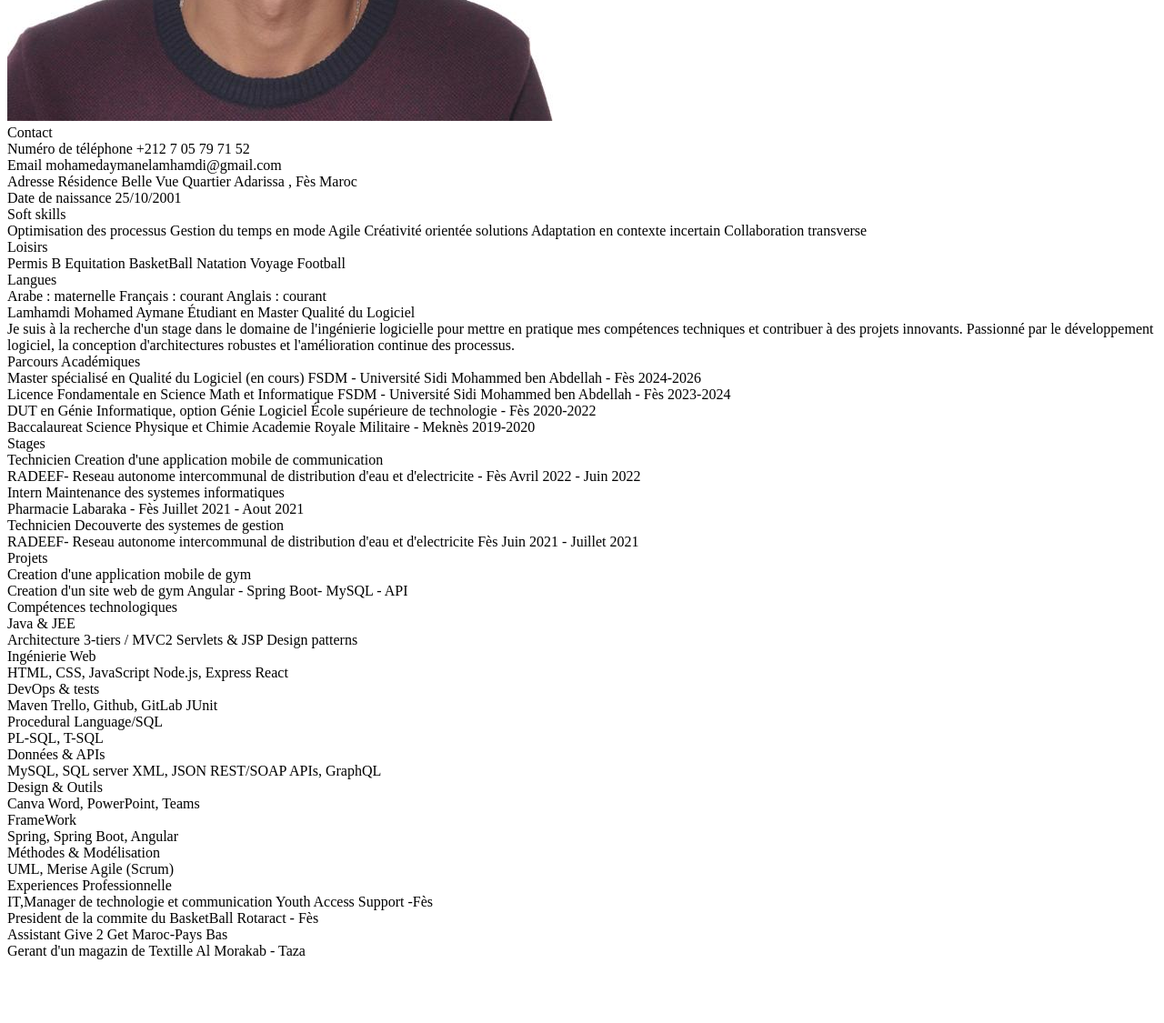
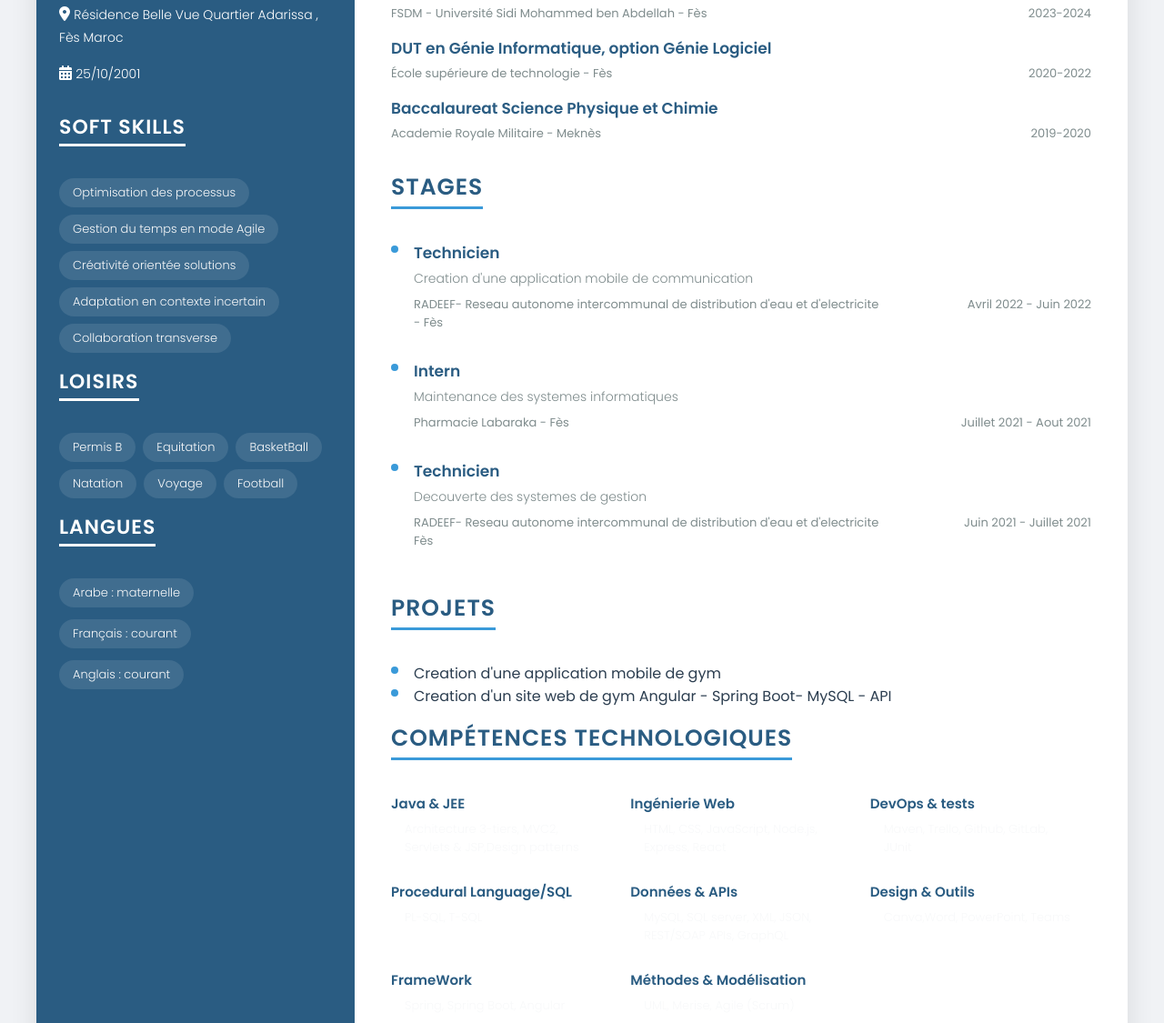
Before and after one commit to mohamed0aymane/Creation-MonCV, a plain HTML site: page index.html in a window 1280 px wide. Shown: the part 475-1600 px from the top of the page at 91% size. Before the commit the page ends 1538 px from the top, so only its background shows below. Drawn offline with Linux system fonts and the light colour scheme.

Commit message:
feature: ajouter style1.css

```diff
--- a/css/style1.css
+++ b/css/style1.css
@@ -1,5 +1,122 @@
-*{
-    margin: 0;
-    padding: 0;
-    box-sizing: border-box;
+body {
+  margin: 0;
+  padding: 0;
+  font-family: 'Arial', sans-serif;
+  background-color: #f4f4f9;
+  color: #333;
 }
+
+.container-main {
+  display: flex;
+  flex-direction: row;
+  justify-content: center;
+  max-width: 1200px;
+  margin: 40px auto;
+  background-color: #fff;
+  box-shadow: 0 0 20px rgba(0,0,0,0.1);
+  border-radius: 12px;
+  overflow: hidden;
+}
+
+.container-profile {
+  flex: 1;
+  background-color: #fafafa;
+  padding: 30px;
+  border-right: 2px solid #eee;
+}
+
+.container-parcours {
+  flex: 2;
+  padding: 40px;
+}
+
+.profile-image img.picture {
+  width: 160px;
+  height: 160px;
+  border-radius: 100%;
+  border: 6px solid #3f51b5;
+  display: block;
+  margin: 0 auto 20px;
+  object-fit: cover;
+  box-shadow: 0 4px 12px rgba(0,0,0,0.1);
+}
+
+#title {
+  display: block;
+  font-size: 20px;
+  font-weight: bold;
+  color: #3f51b5;
+  text-transform: uppercase;
+  margin-bottom: 15px;
+  border-bottom: 2px solid #3f51b5;
+  padding-bottom: 5px;
+}
+
+.profile-name {
+  font-size: 32px;
+  font-weight: bold;
+  color: #1a237e;
+  margin-bottom: 5px;
+}
+
+.profile-title {
+  font-size: 20px;
+  color: #555;
+  margin-bottom: 25px;
+}
+
+.description-content {
+  font-size: 16px;
+  line-height: 1.6;
+  color: #444;
+  margin-bottom: 30px;
+}
+
+section {
+  margin-bottom: 35px;
+}
+
+span[class$='-label'] {
+  display: block;
+  font-weight: bold;
+  color: #3f51b5;
+  margin-bottom: 8px;
+  font-size: 16px;
+}
+
+.skills-content, .loisirs-content, .langues-content, .competencesTechnologies-list {
+  display: flex;
+  flex-wrap: wrap;
+  gap: 10px;
+}
+
+.skill, .loisirs, .langue, .competencesTechnologies {
+  background-color: #e8eaf6;
+  color: #1a237e;
+  padding: 6px 14px;
+  border-radius: 20px;
+  font-size: 14px;
+}
+
+.academique-title, .item-title, .projet-titles {
+  font-weight: bold;
+  font-size: 16px;
+  color: #303f9f;
+}
+
+.item-attached, .item-company, .item-year, .academique-school, .academique-year {
+  font-size: 14px;
+  color: #666;
+}
+
+.competencesTechnologies-category-title {
+  font-size: 15px;
+  font-weight: bold;
+  color: #1a237e;
+  margin: 15px 0 5px;
+}
+
+.item-place {
+  font-size: 14px;
+  color: #555;
+}
--- a/css/style3.css
+++ b/css/style3.css
@@ -0,0 +1,305 @@
+
+:root {
+  --primary-color: #2A5C82;
+  --secondary-color: #3A9AD9;
+  --accent-color: #E74C3C;
+  --dark-text: #2C3E50;
+  --light-text: #7F8C8D;
+  --background-light: #F8F9FA;
+}
+
+body {
+  margin: 0;
+  padding: 0;
+  font-family: 'Poppins', system-ui, -apple-system, sans-serif;  background-color: #f0f2f5;
+  color: var(--dark-text);
+}
+
+.container-main {
+  display: flex;
+  max-width: 1200px;
+  margin: 40px auto;
+  background-color: #fff;
+  box-shadow: 0 5px 30px rgba(0,0,0,0.1);
+  border-radius: 15px;
+  overflow: hidden;
+}
+
+.container-profile {
+  flex: 0 0 300px;
+  background-color: var(--primary-color);
+  padding: 40px 25px;
+  color: white;
+}
+
+.container-parcours {
+  flex: 1;
+  padding: 50px 40px;
+}
+
+/* Profile Section */
+.profile-image img.picture {
+  width: 160px;
+  height: 160px;
+  border-radius: 50%;
+  border: 4px solid white;
+  object-fit: cover;
+  margin-bottom: 30px;
+  box-shadow: 0 5px 15px rgba(0,0,0,0.2);
+}
+/*description-profile*/
+/*ici je dois regler pour afficher le profile-title en bas a droite*/
+.profile-name {
+  font-size: 32px;
+  font-weight: 700;
+  color: black;
+  margin-bottom: 10px;
+  letter-spacing: -0.5px;
+
+}
+
+.description-profile .profile-title {
+  font-size: 18px;
+  color: black;
+  display: inline-block;
+  font-weight: 300;
+  position: relative; /* Ajouté pour le positionnement relatif */
+  padding-bottom: 15px; /* Espace sous la ligne */
+  margin-bottom: 10px; /* Marge après le bloc titre */
+  text-align: right;
+}
+
+.profile-title::after {
+  content: '';
+  position: absolute;
+  bottom: 10px; /* Décalage depuis le bas du texte */
+  left: 0;
+  width: 100%;
+  height: 3px;
+  background-color: var(--secondary-color);
+}
+
+/* Sections Titles */
+.section-title, .profile-titles {
+
+  font-size: 25px;
+  font-weight: 800;
+  color: var(--primary-color);
+  text-transform: uppercase;
+  letter-spacing: 1px;
+  position: relative;
+  display: inline-block; /* Permet à la ligne de s'adapter au texte */
+  padding-bottom: 15px; /* Espace sous la ligne */
+  margin-bottom: 25px; /* Espace après le bloc titre */
+  margin-top: 15px;
+}
+.profile-titles{
+    color: white;
+    font-size: 22px;
+}
+.profile-titles::after {
+  content: '';
+  position: absolute;
+  bottom: 10px;
+  left: 0;
+  width: 100%; /* S'adapte maintenant à la largeur du texte */
+  height: 3px;
+  background-color: white;
+}
+
+
+.section-title::after {
+  content: '';
+  position: absolute;
+  bottom: 10px;
+  left: 0;
+  width: 100%; /* S'adapte maintenant à la largeur du texte */
+  height: 3px;
+  background-color: var(--secondary-color);
+}
+
+/* Contact Section */
+.contact-content div {
+  margin-bottom: 15px;
+}
+
+
+
+.contact-content span:not(#sous-label) {
+  font-size: 14px;
+  color: white;
+  font-weight: 300;
+}
+
+/* Skills & Tags */
+.skills-content,
+.loisirs-content,
+.langues-content,
+.competencesTechnologies-list {
+  display: flex;
+  flex-wrap: wrap;
+  gap: 8px;
+}
+
+.skill,
+.loisirs,
+.langue,
+.competencesTechnologies {
+  background-color: rgba(255,255,255,0.1);
+  color: var(--background-light);
+  padding: 6px 15px;
+  border-radius: 20px;
+  font-size: 13px;
+  font-weight: 300;
+  transition: transform 0.2s;
+}
+.langues-content {
+  display: flex;
+  flex-direction: column; /* Empile les éléments verticalement */
+  gap: 8px; /* Espace entre les éléments */
+  align-items: flex-start; /* Alignement à gauche */
+}
+
+.langue {
+  display: block; /* Rend chaque élément bloc */
+  margin-bottom: 5px; /* Espace supplémentaire entre les lignes */
+}
+.skill:hover,
+.loisirs:hover {
+  transform: translateY(-2px);
+}
+
+/* Experience Section */
+.academique-title,
+.item-title {
+  font-size: 17px;
+  font-weight: 600;
+  color: var(--primary-color);
+}
+/*Stages*/
+/* Experience Section */
+.item-title,.academique-title {
+  font-size: 17px;
+  font-weight: 700; /* Augmentation du gras */
+  color: var(--primary-color);
+  display: block; /* Force le retour à la ligne */
+  margin-bottom: 5px; /* Espace après le titre */
+}
+
+.item-attached {
+  font-size: 14px;
+  color: var(--light-text);
+  font-weight: 300; /* Poids plus léger */
+  display: block; /* Retour à la ligne */
+  margin-bottom: 8px; /* Espace avant les détails */
+}
+
+.item-details,.academique-details {
+  display: flex;
+  justify-content: space-between; /* Gauche/Droite */
+  width: 100%;
+  font-size: 13px;
+  margin-bottom: 15px;
+}
+
+.item-company,.academique-school,.item-place {
+  color: var(--light-text);
+  font-weight: 400;
+  max-width: 70%; /* Ajustement largeur */
+}
+
+.item-year,.academique-year {
+  color: var(--light-text);
+  font-weight: 400;
+  text-align: right;
+}
+
+/* Timeline Adjustment */
+.stage-item {
+  position: relative;
+  padding-left: 25px;
+  margin-bottom: 30px; /* Espacement entre les items */
+}
+
+.stage-item::before {
+  top: 8px; /* Alignement vertical avec le titre */
+}
+/* Timeline Effect */
+.stage-item,
+.projet-item {
+  position: relative;
+  padding-left: 25px;
+}
+
+.stage-item::before ,
+.projet-item::before
+ {
+  content: '';
+  position: absolute;
+  left: 0;
+  top: 5px;
+  width: 8px;
+  height: 8px;
+  background-color: var(--secondary-color);
+  border-radius: 50%;
+}
+.professionnelle-item {
+  position: relative;
+  padding-left: 20px; /* Espace pour le point */
+  margin-bottom: 15px;
+}
+
+.professionnelle-item .item-title::before {
+  content: '';
+  position: absolute;
+  left: -15px; /* Décalage à gauche */
+  top: 50%;
+  transform: translateY(-50%);
+  width: 8px;
+  height: 8px;
+  background-color: var(--secondary-color);
+  border-radius: 50%;
+}
+
+.item-title {
+  display: block;
+  position: relative;
+  font-weight: bold;
+  margin-bottom: 5px;
+}
+
+/* Technologies Categories */
+.competencesTechnologies-category-title {
+  font-size: 15px;
+  font-weight: 600;
+  color: var(--primary-color);
+  margin: 25px 0 10px;
+}
+.competencesTechnologies{
+    color: ba;
+}
+
+/* Modern Grid Layout */
+.competencesTechnologies-content {
+  display: grid;
+  grid-template-columns: repeat(auto-fit, minmax(200px, 1fr));
+  gap: 20px;
+}
+
+/* Responsive Design */
+@media (max-width: 768px) {
+  .container-main {
+    flex-direction: column;
+    margin: 20px;
+  }
+
+  .container-profile {
+    flex: none;
+    padding: 30px 20px;
+  }
+
+  .profile-image img.picture {
+    width: 120px;
+    height: 120px;
+  }
+}
--- a/index.html
+++ b/index.html
@@ -5,7 +5,13 @@
     <meta charset="UTF-8">
     <meta name="viewport" content="width=device-width, initial-scale=1.0">
     <title>Lamhamdi Mohamed Aymane</title>
-    <link rel="stylesheet" href="style.css">
+    <!--<link rel="stylesheet" href="css/style1.css">-->
+    <!--<link rel="stylesheet" href="css/style2.css">-->
+    <link rel="stylesheet" href="css/style3.css">
+    <!--<link rel="stylesheet" href="css/style4.css">-->
+    <!--<link rel="stylesheet" href="css/style5.css">-->
+    <link href="https://fonts.googleapis.com/css2?family=Poppins:wght@300;400;500;600&display=swap" rel="stylesheet">
+    <link rel="stylesheet" href="https://cdnjs.cloudflare.com/ajax/libs/font-awesome/6.4.0/css/all.min.css">
 </head>
 
 <body>
@@ -15,28 +21,28 @@
                 <img src="img/aymane.jpg" alt="Photo de Lamhamdi Mohamed Aymane" class="picture">
             </section>
             <section class="profile-contacts">
-                <span class="contact-label">Contact</span>
+                <span class="profile-titles">Contact</span>
                 <div class="contact-content">
                     <div>
-                        <span class="phone-label">Numéro de téléphone</span>
+                        <i class="fas fa-phone"></i>
                         <span class="phone">+212 7 05 79 71 52</span>
                     </div>
                     <div>
-                        <span class="email-label">Email</span>
+                        <i class="fas fa-envelope"></i>
                         <span class="email">mohamedaymanelamhamdi@gmail.com</span>
                     </div>
                     <div>
-                        <span class="address-label">Adresse</span>
+                        <i class="fas fa-map-marker-alt"></i>
                         <span class="address">Résidence Belle Vue Quartier Adarissa , Fès Maroc</span>
                     </div>
                     <div>
-                        <span class="birthday-label">Date de naissance</span>
+                        <i class="fas fa-calendar-alt"></i>
                         <span class="birthday">25/10/2001</span>
                     </div>
                  </div>
             </section>
             <section class="profile-skills">
-                <span class="skills-label">Soft skills</span>
+                <span class="profile-titles">Soft skills</span>
                 <div class="skills-content">
                     <span class="skill">Optimisation des processus</span>
                     <span class="skill">Gestion du temps en mode Agile</span>
@@ -46,7 +52,7 @@
                 </div>
             </section>
             <section class="profile-loisirs">
-                <span class="loisirs-label">Loisirs</span>
+                <span class="profile-titles">Loisirs</span>
                 <div class="loisirs-content">
                     <span class="loisirs">Permis B</span>
                     <span class="loisirs">Equitation</span>
@@ -57,7 +63,7 @@
                 </div>
             </section>
             <section class="profile-langues">
-                <span class="loisirs-label">Langues</span>
+                <span class="profile-titles">Langues</span>
                 <div class="langues-content">
                     <span class="langue">Arabe : maternelle</span>
                     <span class="langue">Français : courant</span>
@@ -82,32 +88,40 @@
             </div>
             <div class="parcours-experience">
                 <section class="experience-academiques">
-                    <span class="academiques-label">Parcours Académiques</span>
+                    <span class="section-title">Parcours Académiques</span>
                     <div class="academiques-content">
                         <div>
                             <span class="academique-title">Master spécialisé en Qualité du Logiciel (en cours)</span>
+                            <div class="academique-details">
                                 <span class="academique-school">FSDM - Université Sidi Mohammed ben Abdellah - Fès</span>
                                 <span class="academique-year">2024-2026</span>
                             </div>
+                        </div>
                         <div>
                             <span class="academique-title">Licence Fondamentale en Science Math et Informatique</span>
+                            <div class="academique-details">
                                 <span class="academique-school">FSDM - Université Sidi Mohammed ben Abdellah - Fès</span>
                                 <span class="academique-year">2023-2024</span>
                             </div>
+                        </div>
                         <div>
                             <span class="academique-title">DUT en Génie Informatique, option Génie Logiciel</span>
+                            <div class="academique-details">
                                 <span class="academique-school">École supérieure de technologie - Fès</span>
                                 <span class="academique-year">2020-2022</span>
                             </div>
+                        </div>
                         <div>
                             <span class="academique-title">Baccalaureat Science Physique et Chimie</span>
+                            <div class="academique-details">
                                 <span class="academique-school">Academie Royale Militaire - Meknès</span>
                                 <span class="academique-year">2019-2020</span>
                             </div>
                         </div>
+                    </div>
                 </section>
                 <section class="experience-stages">
-                    <span class="stage-label">Stages</span>
+                    <span class="section-title">Stages</span>
                     <div class="stages-content">
                         <div class="stage-item">
                             <span class="item-title">Technicien</span>
@@ -137,7 +151,7 @@
 
                 </section>
                 <section class="experience-projets">
-                    <span class="projets-label">Projets</span>
+                    <span class="section-title">Projets</span>
                     <div class="projets-content">
                         <div class="projet-item">
                             <span class="projet-titles">Creation d'une application mobile de gym</span>
@@ -152,30 +166,24 @@
                     </div>
                 </section>
                 <section class="experience-competencesTechnologies">
-                    <span class="competencesTechnologies-label">Compétences technologiques</span>
+                    <span class="section-title">Compétences technologiques</span>
                     <div class="competencesTechnologies-content">
                         <div class="competencesTechnologies-category">
                             <span class="competencesTechnologies-category-title">Java & JEE</span>
                             <div class="competencesTechnologies-list">
-                                <span class="competencesTechnologies">Architecture 3-tiers / MVC2</span>
-                                <span class="competencesTechnologies">Servlets & JSP</span>
-                                <span class="competencesTechnologies">Design patterns</span>
+                                <span class="competencesTechnologies">Architecture 3-tiers, MVC2, Servlets & JSP,Design patterns</span>
                             </div>
                         </div>
                         <div class="competencesTechnologies-category">
                             <span class="competencesTechnologies-category-title">Ingénierie Web</span>
                             <div class="competencesTechnologies-list">
-                                <span class="competencesTechnologies">HTML, CSS, JavaScript</span>
-                                <span class="competencesTechnologies">Node.js, Express</span>
-                                <span class="competencesTechnologies">React</span>
+                                <span class="competencesTechnologies">HTML, CSS, JavaScript, Node.js, Express, React</span>
                             </div>
                         </div>
                         <div class="competencesTechnologies-category">
                             <span class="competencesTechnologies-category-title">DevOps & tests</span>
                             <div class="competencesTechnologies-list">
-                                <span class="competencesTechnologies">Maven</span>
-                                <span class="competencesTechnologies">Trello, Github, GitLab</span>
-                                <span class="competencesTechnologies">JUnit</span>
+                                <span class="competencesTechnologies">Maven, Trello, Github, GitLab, JUnit</span>
                             </div>
                         </div>
                          <div class="competencesTechnologies-category">
@@ -187,16 +195,13 @@
                         <div class="competencesTechnologies-category">
                             <span class="competencesTechnologies-category-title">Données & APIs</span>
                             <div class="competencesTechnologies-list">
-                                <span class="competencesTechnologies">MySQL, SQL server</span>
-                                <span class="competencesTechnologies">XML, JSON</span>
-                                <span class="competencesTechnologies">REST/SOAP APIs, GraphQL</span>
+                                <span class="competencesTechnologies">MySQL, SQL server, XML, JSON, REST/SOAP APIs, GraphQL</span>
                             </div>
                         </div>
                         <div class="competencesTechnologies-category">
                             <span class="competencesTechnologies-category-title">Design & Outils</span>
                             <div class="competencesTechnologies-list">
-                                <span class="competencesTechnologies">Canva</span>
-                                <span class="competencesTechnologies">Word, PowerPoint, Teams</span>
+                                <span class="competencesTechnologies">Canva,Word, PowerPoint, Teams</span>
                             </div>
                         </div>
                         <div class="competencesTechnologies-category">
@@ -208,14 +213,13 @@
                         <div class="competencesTechnologies-category">
                             <span class="competencesTechnologies-category-title">Méthodes & Modélisation</span>
                             <div class="competencesTechnologies-list">
-                                <span class="competencesTechnologies">UML, Merise</span>
-                                <span class="competencesTechnologies">Agile (Scrum)</span>
+                                <span class="competencesTechnologies">UML, Merise, Agile (Scrum)</span>
                             </div>
                         </div>
                     </div>
                 </section>
                 <section class="experience-professionnelle">
-                    <span class="professionnelle-label">Experiences Professionnelle</span>
+                    <span class="section-title">Experiences Professionnelle</span>
                     <div class="professionnelle-content">
                        <div class="professionnelle-item">
                             <span class="item-title">IT,Manager de technologie et communication</span>
@@ -237,14 +241,7 @@
                 </section>
 
             </div>
-
         </div>
-
-
     </div>
-
-
-
 </body>
-
 </html>
```
Lines whose indentation alone changed are shown as unchanged.
